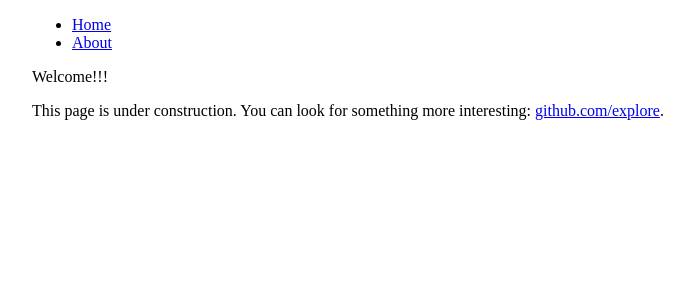
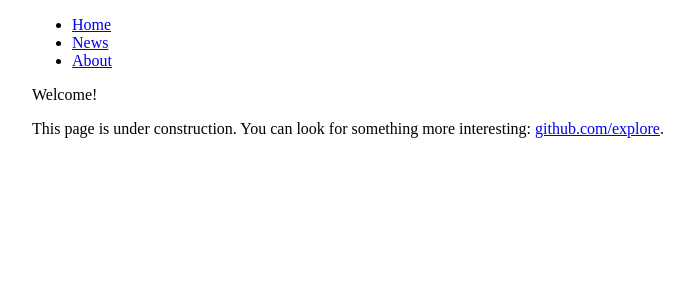
Before and after one commit to artemtv/artemtv.github.io, a Jekyll site: the page built from index.html, in a window 1280 px wide. Shown: the top 300 px of the page, without its empty margins (216-910 px from the left). Built offline with Jekyll 4.4.1, drawn with Linux system fonts in a browser that asks for light colours.

Commit message:
Added nav include and site.baseurl to links

```diff
--- /dev/null
+++ b/_includes/nav.html
@@ -0,0 +1,7 @@
+<nav>
+    <ul>
+        <li><a href="{{site.baseurl}}/index.html">Home</a></li>
+        <li><a href="{{site.baseurl}}/news.html">News</a></li>
+        <li><a href="{{site.baseurl}}/about.html">About</a></li>
+    </ul>
+</nav>
--- a/_layouts/default.html
+++ b/_layouts/default.html
@@ -3,16 +3,11 @@
 	<head>
 		<meta charset="utf-8">
 		<title>artemtv.github.io homepage</title>
-		<link rel="stylesheet" href="css/style.css">
+		<link rel="stylesheet" href="{{site.baseurl}}/css/style.css">
 	</head>
 	<body>
         <header>
-            <nav>
-                <ul>
-                    <li><a href="index.html">Home</a></li>
-                    <li><a href="about.html">About</a></li>
-                </ul>
-            </nav>
+            {% include nav.html %}
         </header>
         {{content}}
     </body>
--- a/index.html
+++ b/index.html
@@ -2,5 +2,5 @@
 layout: default
 ---
 
-<p>Welcome!!!</p>
+<p>Welcome!</p>
 <p>This page is under construction. You can look for something more interesting: <a href="//github.com/explore">github.com/explore</a>.
```
